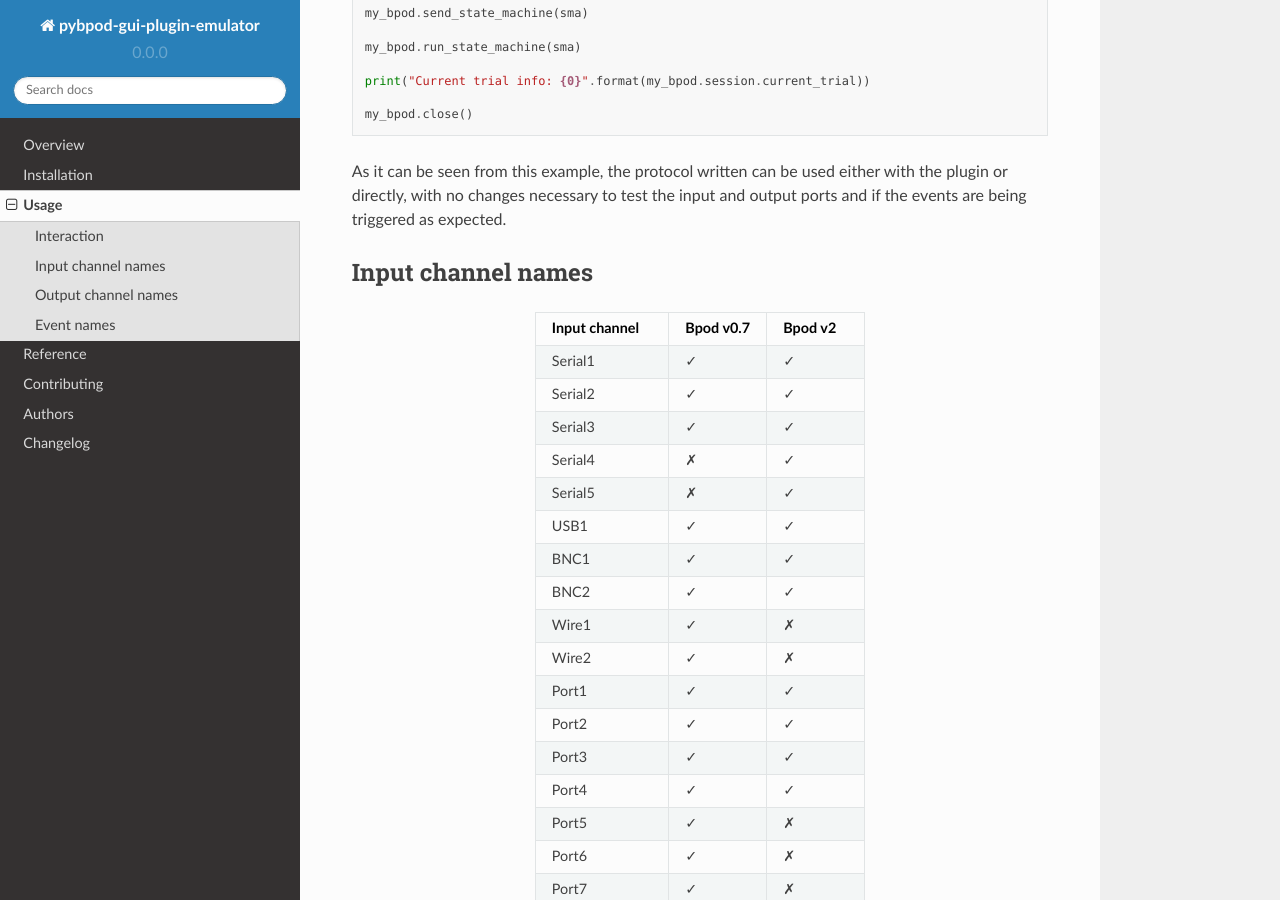
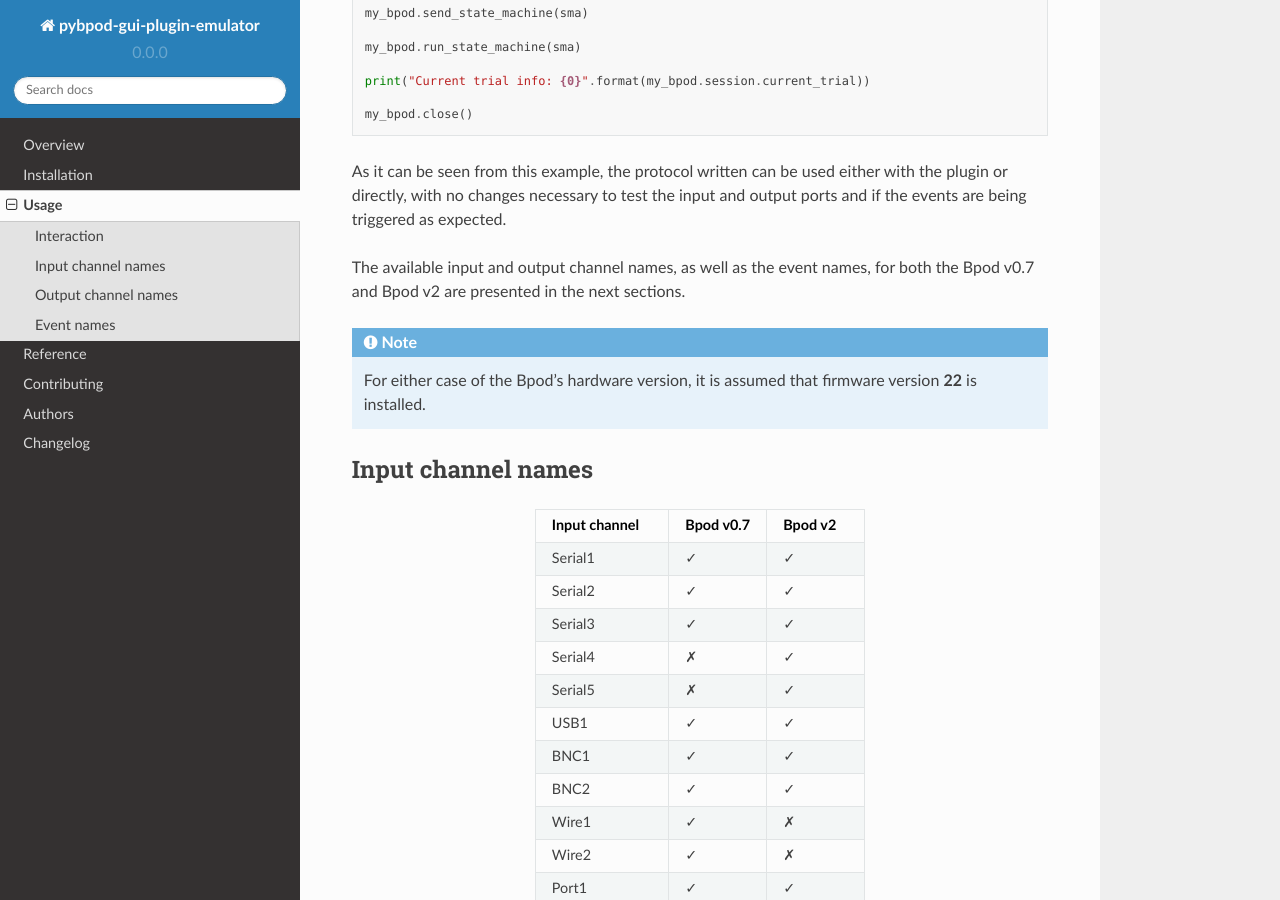
Before and after one commit to ckarageorgkaneen/pybpod-gui-plugin-emulator, a Sphinx documentation site: the page built from docs/usage.rst, in a window 1280 px wide and 900 px high, scrolled down 2872 px. Built offline with Sphinx 7.4.7 and the Read the Docs theme 2.0.0, drawn with Linux system fonts in a browser that asks for light colours.

Commit message:
Update Usage page in the documentation

```diff
--- a/docs/readme.rst
+++ b/docs/readme.rst
@@ -1 +1,3 @@
+.. _overview:
+
 .. include:: ../README.rst
--- a/docs/usage.rst
+++ b/docs/usage.rst
@@ -92,6 +94,13 @@ during the 3 seconds duration of the state 'Port3LightOn'. When pressing the Pok
 
 As it can be seen from this example, the protocol written can be used either with the plugin or directly, with no
 changes necessary to test the input and output ports and if the events are being triggered as expected.
+
+The available input and output channel names, as well as the event names, for both the Bpod v0.7 and Bpod v2 are
+presented in the next sections.
+
+.. note::
+    For either case of the Bpod's hardware version, it is assumed that firmware version **22** is installed.
+
 
 ..    include:: <isopub.txt>
 Input channel names
```
Also changed, not shown: other parts of docs/usage.rst (+2 -0 lines).
